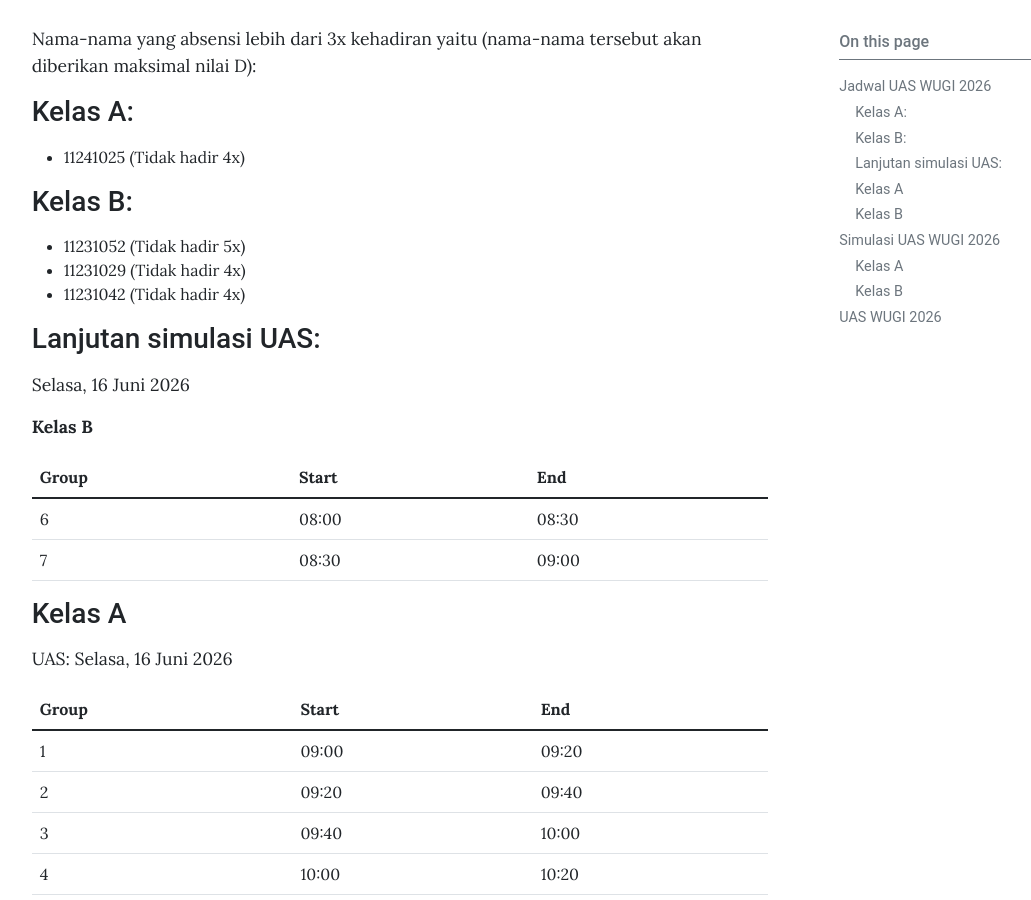
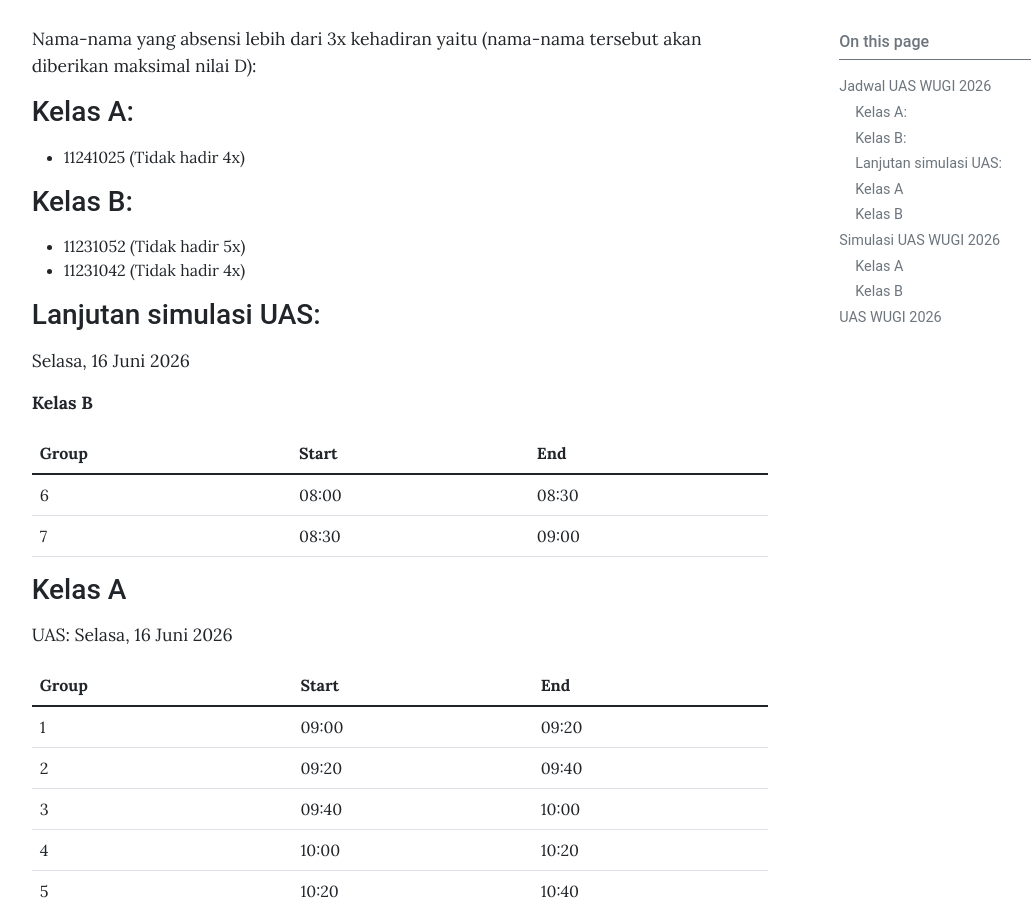
Before and after one commit to gusti-alfarisy/gusti-alfarisy.github.io, a Jekyll site: the page built from _posts/2026-05-24-final-exam-wugi-2026.md, in a window 1280 px wide and 900 px high, scrolled down 666 px. Shown: the whole window, without its empty margins (74-1105 px from the left). Built offline with Jekyll 4.4.1, drawn with Linux system fonts in a browser that asks for light colours.

Commit message:
update kehadiran

```diff
--- a/_posts/2026-05-24-final-exam-wugi-2026.md
+++ b/_posts/2026-05-24-final-exam-wugi-2026.md
@@ -27,7 +27,6 @@ Nama-nama yang absensi lebih dari 3x kehadiran yaitu (nama-nama tersebut akan di
 ### Kelas B:
 
 * 11231052 (Tidak hadir 5x)
-* 11231029 (Tidak hadir 4x)
 * 11231042 (Tidak hadir 4x)
 
 
```
